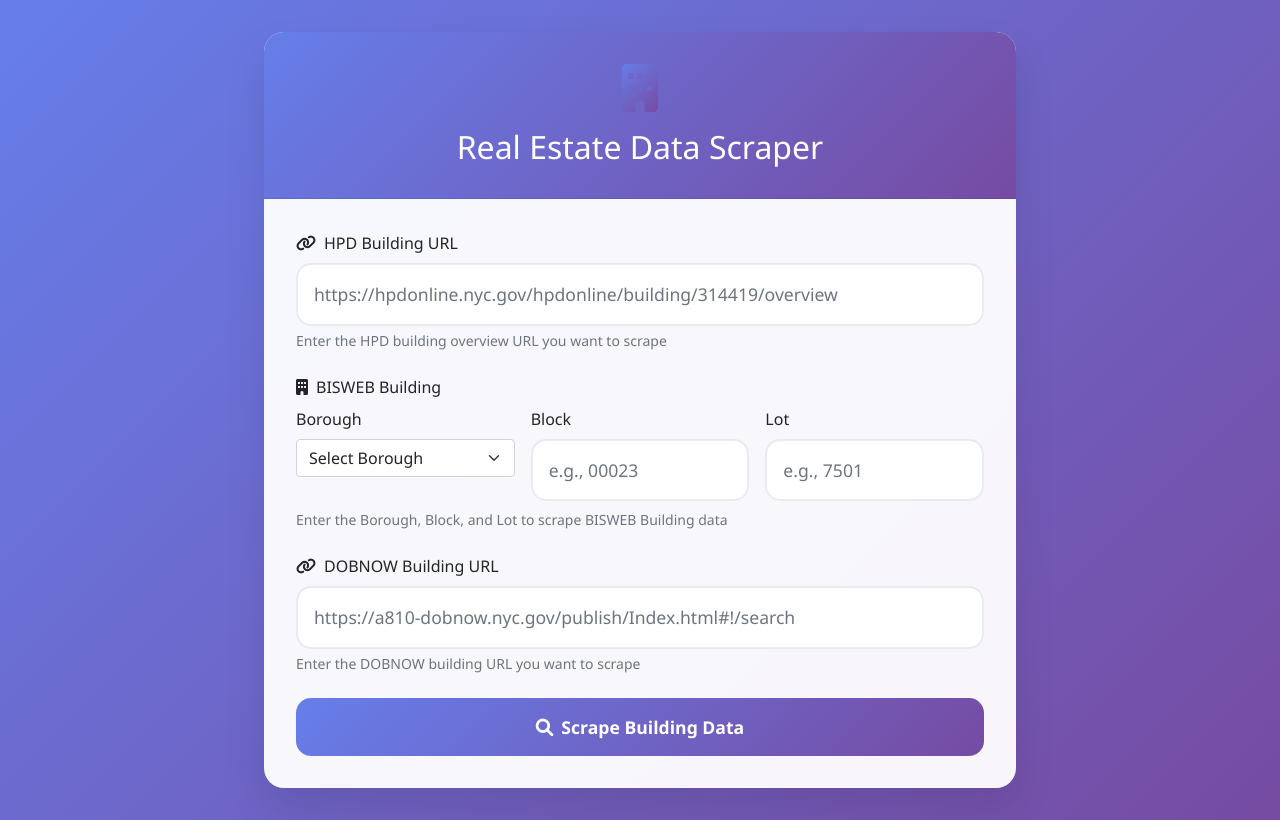
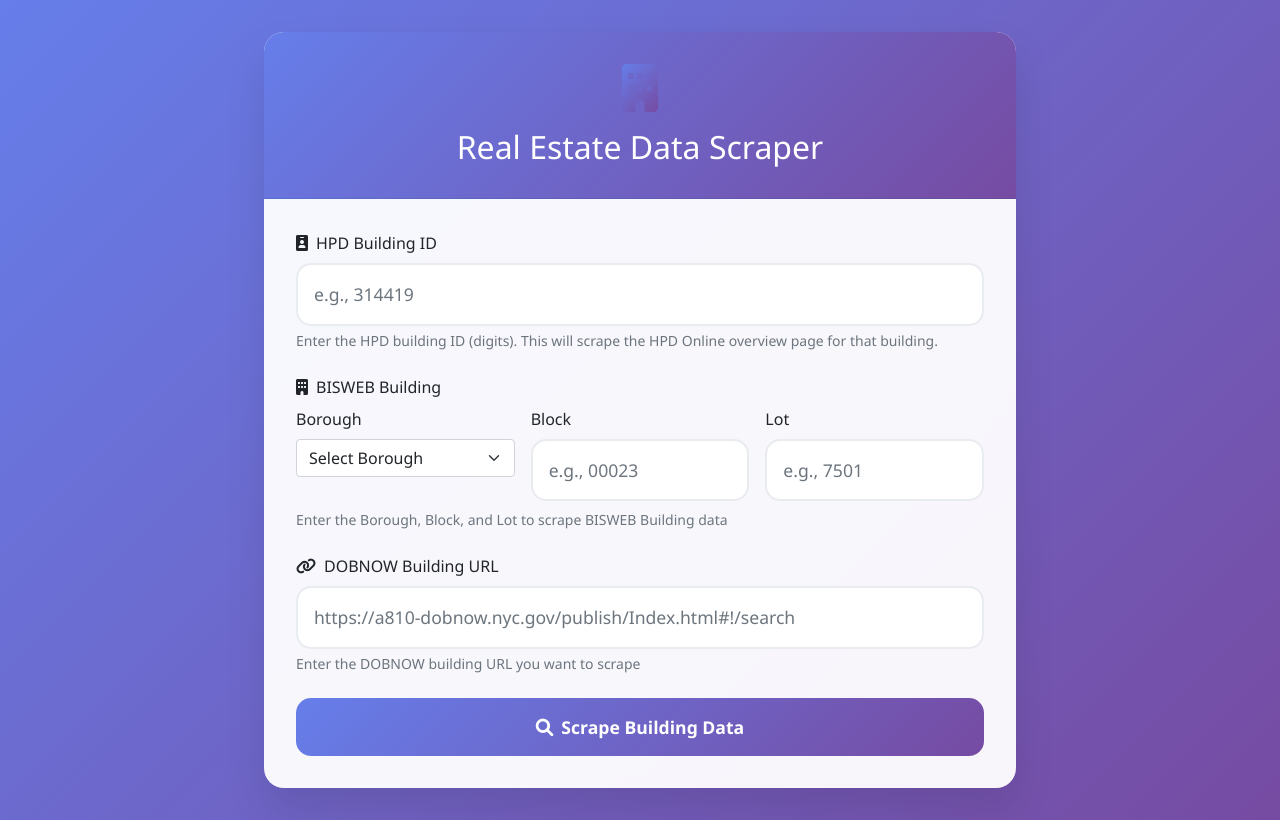
Before and after one commit to bennet-m/real-estate-data, a Flask app: page / in a window 1280 px wide. Run offline with Flask 3, Linux system fonts and the light colour scheme; some libraries are stand-ins or nearby versions.

Commit message:
do building id input

```diff
--- a/app.py
+++ b/app.py
@@ -23,33 +23,34 @@ def index():
 @app.route('/scrape', methods=['POST'])
 def scrape_data():
     """API endpoint to scrape building data"""
+    print("dih")
     try:
         data = request.get_json()
-        hpd_url = data.get('hpd_url')
         bisweb_borough = data.get('bisweb_borough')
         bisweb_block = data.get('bisweb_block')
         bisweb_lot = data.get('bisweb_lot')
+        hpd_building_id = data.get('hpd_building_id')
         bisweb_url = data.get('bisweb_url')  # Legacy support
         dobnow_url = data.get('dobnow_url')
         bisweb_property_url = data.get('bisweb_property_url')
-
         has_bisweb = (bisweb_borough and bisweb_block and bisweb_lot) or bisweb_url
-        if not hpd_url and not has_bisweb and not dobnow_url and not bisweb_property_url:
-            return jsonify({'error': 'At least one URL or BISWEB Building (borough, block, lot) is required'}), 400
+        if not has_bisweb and not dobnow_url and not bisweb_property_url and not hpd_building_id:
+            return jsonify({'error': 'At least one input is required: HPD Building ID, BISWEB Building (borough, block, lot), DOBNOW URL, or BISWEB Property URL'}), 400
 
         all_data = {}
-
-        # Scrape HPD data if URL provided
-        if hpd_url:
-            # Validate URL format
-            if not hpd_url.startswith('http://') and not hpd_url.startswith('https://'):
-                hpd_url = 'https://' + hpd_url
-
-            print(f"🔍 Scraping HPD data from: {hpd_url}")
-            hpd_data = hpd_scraper.scrape_building_data(hpd_url)
-            # Prefix HPD data keys to distinguish them
-            for key, value in hpd_data.items():
-                all_data[f"HPD_{key}"] = value
+        # Scrape HPD data if building id provided
+        print("checking HPD...")
+        if hpd_building_id:
+            print(f"🔍 Scraping HPD data for building id: {hpd_building_id}")
+            hpd_input = str(hpd_building_id).strip()
+            if hpd_input:
+                try:
+                    print(f"🔍 Scraping HPD data for building id: {hpd_input}")
+                    hpd_data = hpd_scraper.scrape_building_data(hpd_input)
+                    for key, value in hpd_data.items():
+                        all_data[f"HPD_{key}"] = value
+                except Exception as e:
+                    print(f"  ⚠️ Error scraping HPD: {e}")
 
         # Scrape BISWEB data if borough/block/lot or URL provided
         if bisweb_borough and bisweb_block and bisweb_lot:
--- a/templates/index.html
+++ b/templates/index.html
@@ -152,17 +152,17 @@
                     <div class="card-body">
                         <form id="scrapeForm">
                             <div class="mb-4">
-                                <label for="hpdUrlInput" class="form-label">
-                                    <i class="fas fa-link me-2"></i>HPD Building URL
+                                <label for="hpdBuildingIdInput" class="form-label">
+                                    <i class="fas fa-id-badge me-2"></i>HPD Building ID
                                 </label>
                                 <input
-                                    type="url"
+                                    type="text"
                                     class="form-control"
-                                    id="hpdUrlInput"
-                                    placeholder="https://hpdonline.nyc.gov/hpdonline/building/314419/overview"
+                                    id="hpdBuildingIdInput"
+                                    placeholder="e.g., 314419"
                                 >
                                 <div class="form-text">
-                                    Enter the HPD building overview URL you want to scrape
+                                    Enter the HPD building ID (digits). This will scrape the HPD Online overview page for that building.
                                 </div>
                             </div>
 
@@ -277,23 +277,23 @@
             e.preventDefault();
 
             console.log('🚀 Form submitted');
-            const hpdUrl = document.getElementById('hpdUrlInput').value;
+            const hpdBuildingId = document.getElementById('hpdBuildingIdInput').value;
             const biswebBorough = document.getElementById('biswebBorough').value;
             const biswebBlock = document.getElementById('biswebBlock').value;
             const biswebLot = document.getElementById('biswebLot').value;
             const dobnowUrl = document.getElementById('dobnowUrlInput').value;
-            const biswebPropertyUrl = document.getElementById('biswebPropertyUrlInput').value;
-            console.log('📝 HPD URL to scrape:', hpdUrl);
+            console.log('📝 HPD Building ID:', hpdBuildingId);
             console.log('📝 BISWEB Borough:', biswebBorough);
             console.log('📝 BISWEB Block:', biswebBlock);
             console.log('📝 BISWEB Lot:', biswebLot);
             console.log('📝 DOBNOW URL to scrape:', dobnowUrl);
-            console.log('📝 BISWEB Property URL to scrape:', biswebPropertyUrl);
 
             // Check if at least one URL or BISWEB Building (borough/block/lot) is provided
             const hasBisweb = biswebBorough && biswebBlock && biswebLot;
-            if (!hpdUrl && !hasBisweb && !dobnowUrl && !biswebPropertyUrl) {
-                alert('Please provide at least one URL or BISWEB Building (Borough, Block, Lot) to scrape.');
+            console.log('🔍 Has BISWEB Building input:', hasBisweb);
+            if (!hasBisweb && !dobnowUrl && !hpdBuildingId) {
+                console.log('⚠️ No input provided, showing alert');
+                alert('Please provide at least one input: HPD Building ID, BISWEB Building (Borough, Block, Lot), DOBNOW URL, or BISWEB Property URL to scrape.');
                 return;
             }
 
@@ -317,12 +317,11 @@
                         'Content-Type': 'application/json',
                     },
                     body: JSON.stringify({
-                        hpd_url: hpdUrl,
+                        hpd_building_id: hpdBuildingId,
                         bisweb_borough: biswebBorough,
                         bisweb_block: biswebBlock,
                         bisweb_lot: biswebLot,
                         dobnow_url: dobnowUrl,
-                        bisweb_property_url: biswebPropertyUrl
                     })
                 });
 
```
Also changed, not shown: scrapers/hpd_scraper.py (+19 -0 lines).
